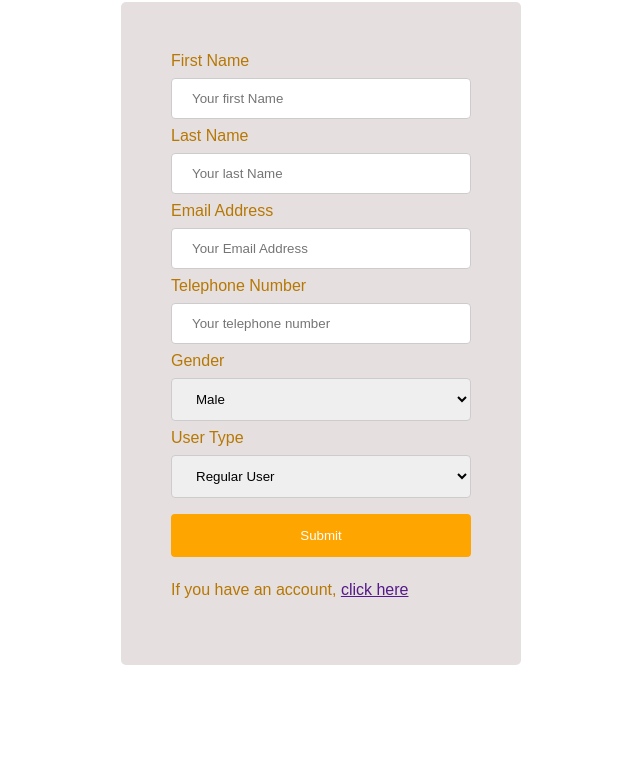
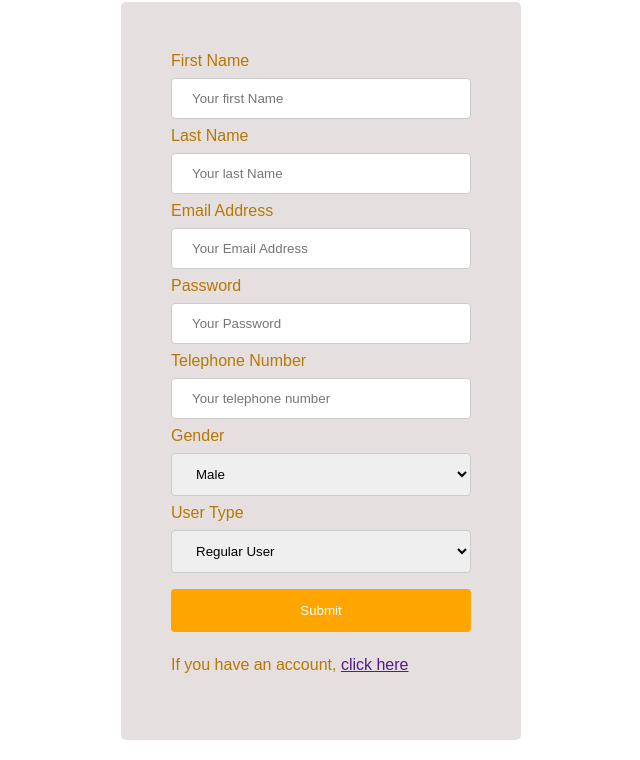
Before and after one commit to fin09/house-food, a plain HTML site: page Sign_up.html in a window 1280 px wide. Shown: the part 78-838 px from the top of the page, without its empty margins (319-959 px from the left). Before the commit the page ends 800 px from the top, so only its background shows below. Drawn offline with Linux system fonts and the light colour scheme.

Commit message:
creat sign u

```diff
--- a/Sign_up.html
+++ b/Sign_up.html
@@ -42,6 +42,15 @@
              border-radius: 4px;
              cursor: pointer;
             }
+            input[type=password], select {
+            width: 100%;
+            padding: 12px 20px;
+            margin: 8px 0;
+            display: inline-block;
+            border: 1px solid #ccc;
+            border-radius: 4px;
+            box-sizing: border-box;
+            }
 
 input[type=submit]:hover {
   background-color: #d38612;
@@ -58,6 +67,8 @@ input[type=submit]:hover {
         <input type="text" id="lname" name="l_name" placeholder="Your last Name ">
         <label style=" font-family:Sans-serif; color:rgb(182, 120, 4);" for="email">Email Address</label>
         <input type="text" id="email" name="email" placeholder="Your Email Address ">
+        <label style=" font-family:Sans-serif; color:rgb(182, 120, 4);" for="pss">Password</label>
+        <input type="password" id="passw" name="pass" placeholder="Your Password">
         <label style=" font-family:Sans-serif; color:rgb(182, 120, 4);" for="fname">Telephone Number</label>
         <input type="tel" id="number" name="t_number" placeholder="Your telephone number ">
         <label style=" font-family:Sans-serif; color:rgb(182, 120, 4);" for="gender">Gender</label>
```
Lines whose indentation alone changed are shown as unchanged.
